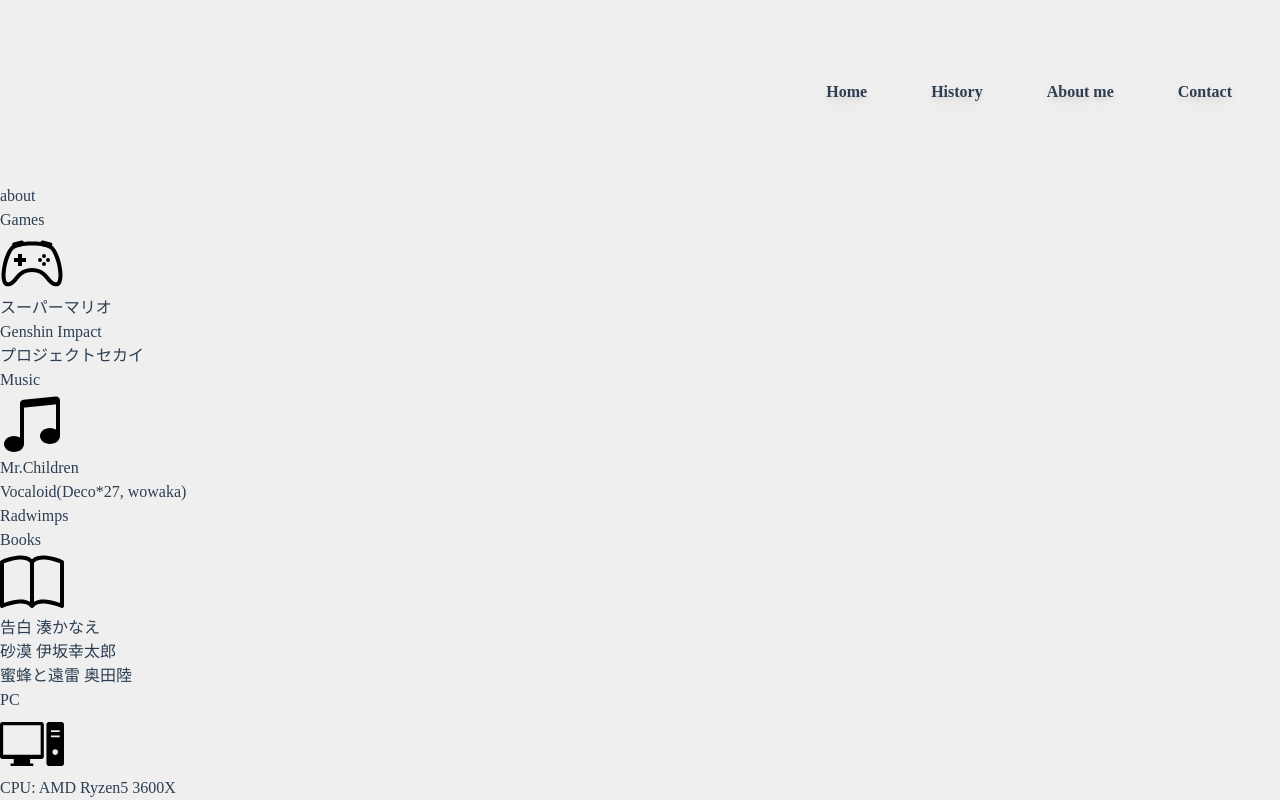
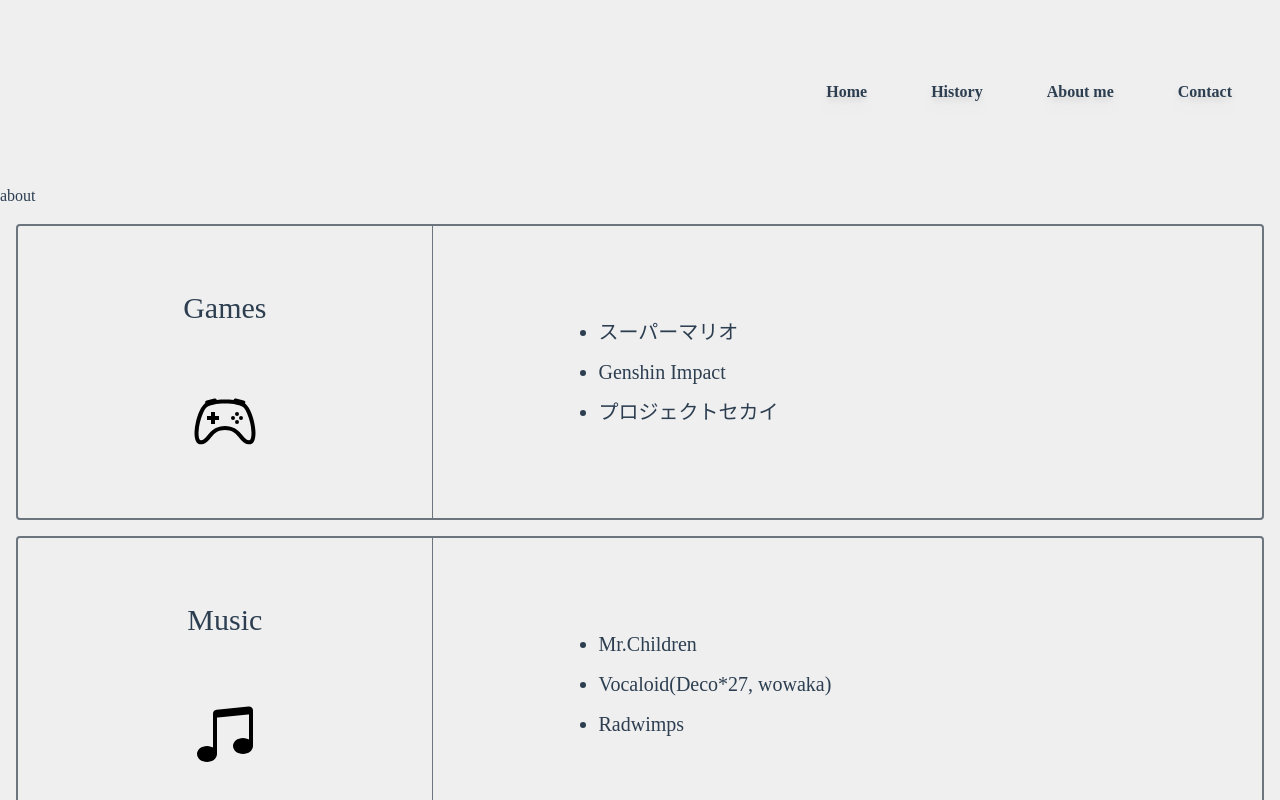
Before and after one commit to Shunkicreate/portfolio-next, a Next.js app: page /about in a window 1280 px wide. Shown: the top 800 px of the page. Built offline with nearby package versions, Linux system fonts and the light colour scheme.

Commit message:
make about content design

```diff
--- a/components/AboutContent.tsx
+++ b/components/AboutContent.tsx
@@ -13,27 +13,27 @@
 const AboutContent = (props: Props) => {
 	const ranks = props.content.rank
 	return (
-		<>
-			<div className='col-md-4'>
-				<div className='row justify-content-center content-title'>
-					<div className='col-12'>
-						<h3>{props.content.title}</h3>
-					</div>
+		<div className='border-2 border-[#6c757d] m-4 rounded flex text-center'>
+			<div className='w-1/3 border-r border-[#6c757d]'>
+				<div className='my-16 text-3xl font-medium'>
+					<h3>{props.content.title}</h3>
 				</div>
-				<div className='row justify-content-center'>
-					<div className='col-lg-4 col-md-8 col-6'>
-						<img src={props.content.src} alt={props.content.title + 'image'} className='w-16 h-16' />
-					</div>
+				<div className='my-16'>
+					<img src={props.content.src} alt={props.content.title + 'image'} className='w-16 h-16 m-auto' />
 				</div>
 			</div>
-			<div className='col-md-8 border-start border-secondary border-1 text-start'>
-				<ul className='lists'>
+			<div className='w-2/3 flex items-center content-center'>
+				<ul className='m-auto w-3/5 text-left list-disc'>
 					{ranks.map((rank, i) => {
-						return <li key={i}>{rank.content}</li>
+						return (
+							<li key={i} className='text-xl leading-loose'>
+								{rank.content}
+							</li>
+						)
 					})}
 				</ul>
 			</div>
-		</>
+		</div>
 	)
 }
 
```
